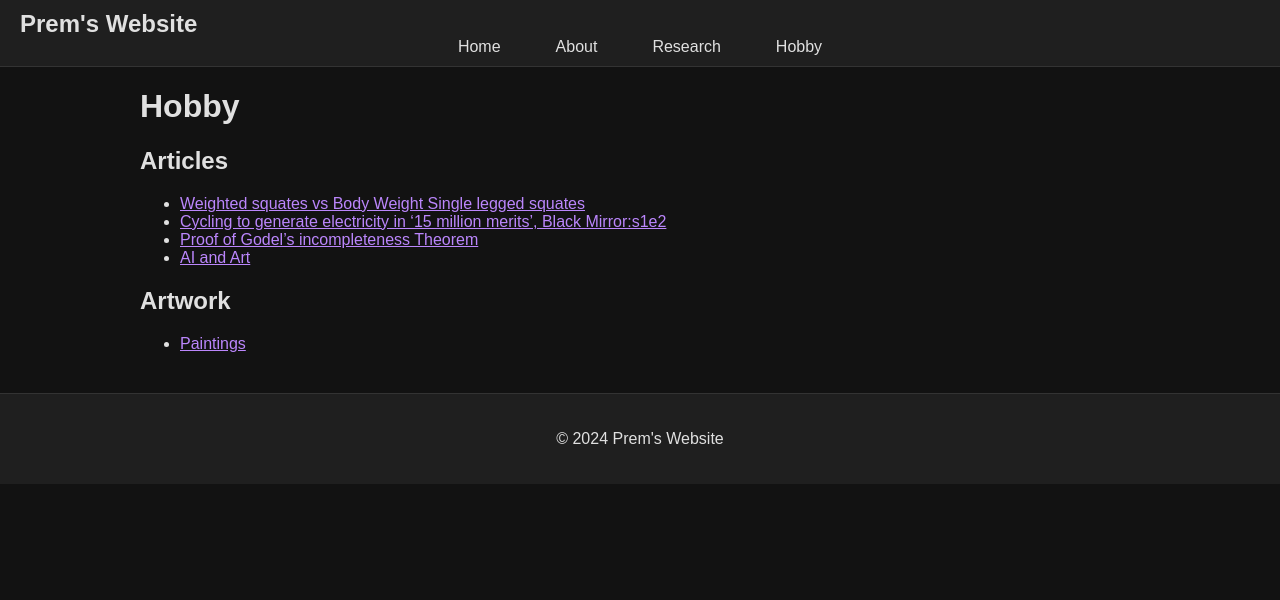
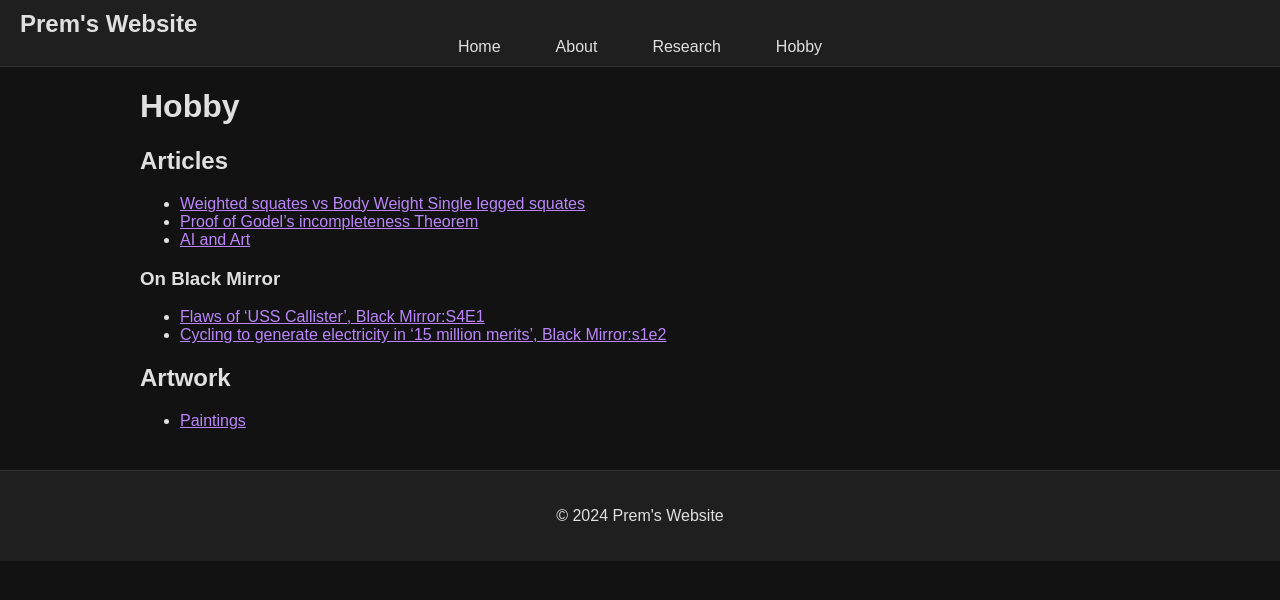
Before and after one commit to prem314/prem314.github.io, a Jekyll site: the page built from hobby.md, in a window 1280 px wide. Shown: the top 600 px of the page. Built offline with Jekyll 4.4.1, drawn with Linux system fonts in a browser that asks for light colours.

Commit message:
Update hobby.md

```diff
--- a/hobby.md
+++ b/hobby.md
@@ -7,9 +7,12 @@ title: Hobby
 
 ## Articles
   - [Weighted squates vs Body Weight Single legged squates](./weighted_squates_vs_body_weight_single_legged_squates.md)
-  - [Cycling to generate electricity in '15 million merits', Black Mirror:s1e2](./cycling_to_generate_electricity_15_million_merits_black_mirror.md)
   - [Proof of Godel's incompleteness Theorem](./proof_of_godels_incompleteness_theorem.md)
   - [AI and Art](./ai_and_art.md)
 
+### On Black Mirror
+  - [Flaws of ‘USS Callister’, Black Mirror:S4E1](./flaws_of_uss_callister_black_mirror_s4e1.md)
+  - [Cycling to generate electricity in '15 million merits', Black Mirror:s1e2](./cycling_to_generate_electricity_15_million_merits_black_mirror.md)
+
 ## Artwork
   - [Paintings](https://photos.app.goo.gl/xsRixTczV6NqHCU6A)
```
